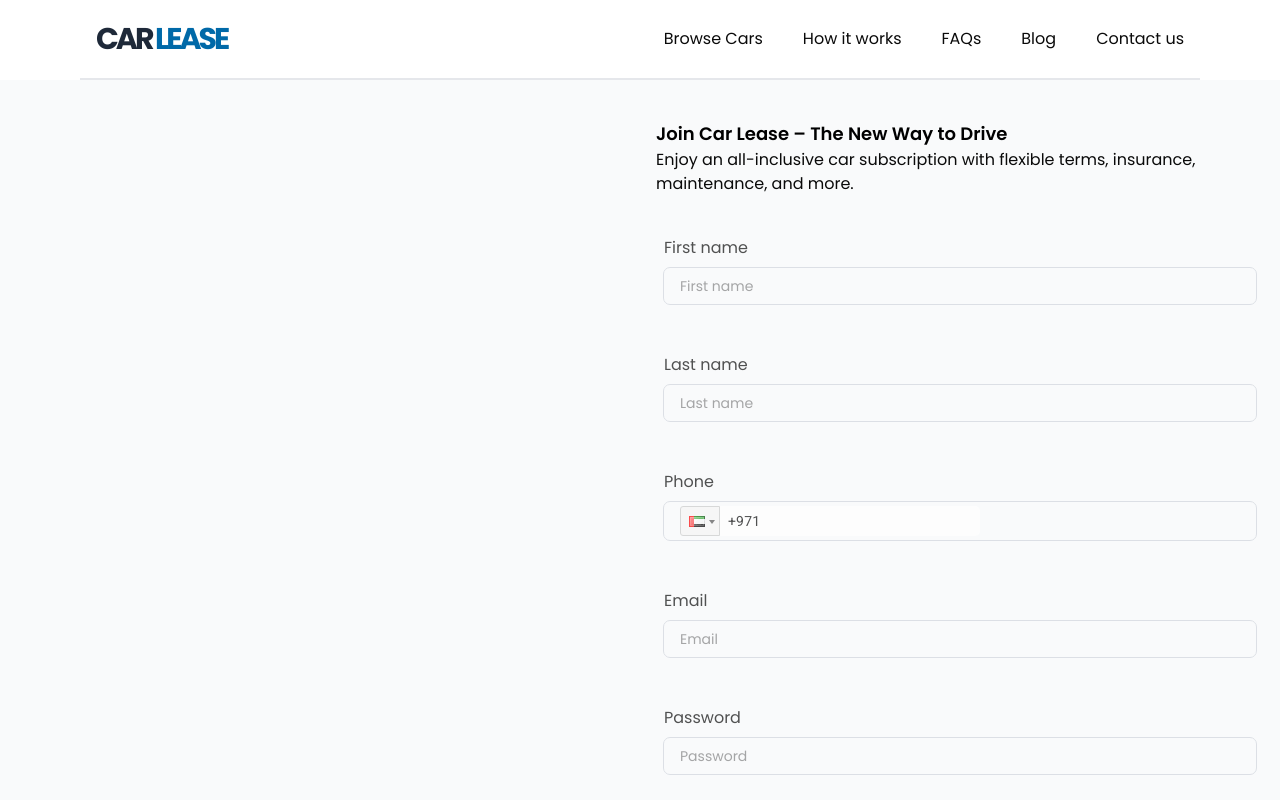
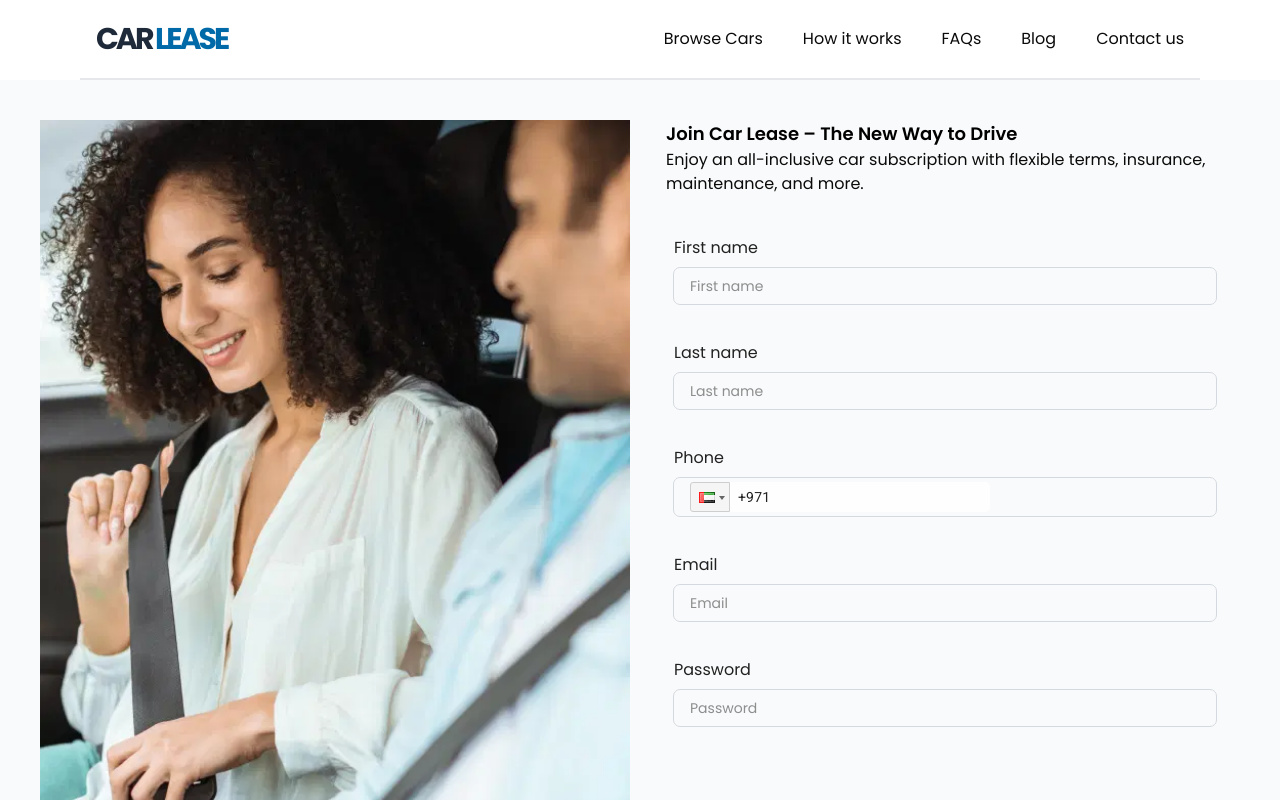
Before and after one commit to mohammedansarusman/leaseCars, a Next.js app: page /sign-up in a window 1280 px wide. Shown: the top 800 px of the page. Built offline with nearby package versions, Linux system fonts and the light colour scheme.

Commit message:
form completed

```diff
--- a/src/app/sign-up/page.jsx
+++ b/src/app/sign-up/page.jsx
@@ -1,13 +1,19 @@
 
 import { SignUpPage } from "@/components/signInOut/SignUpPage";
+import Image from "next/image";
 
 export default function SignPage() {
   return (
-    <div className="pt-20 w-full bg-gray-50 grid grid-cols-1 lg:grid-cols-2">
+    <div className="pt-20 w-full bg-gray-50 grid grid-cols-1 md:grid-cols-2 items-start px-10 gap-5">
       {/* Image */}
-      <div className="hidden lg:block w-1/2 "></div>
-      {/* form */}
-      <SignUpPage />
+      <div className="w-full pt-10 hidden md:block">
+        <Image alt="registration-form-image" src="/registrationImage.webp" width={150} height={200} className="w-full object-contain"/>
+      </div>
+      <div className="w-full">
+        {/* form */}
+        <SignUpPage />
+      </div>
+
     </div>
   );
 }
--- a/src/components/signInOut/SignUpPage.jsx
+++ b/src/components/signInOut/SignUpPage.jsx
@@ -25,7 +25,10 @@ export const SignUpPage = () => {
     event.preventDefault();
     isFormValidOnSubmit();
     // handle form submission logic here
-    console.log("Form submitted");
+    if(!errorMessage.firstName && !errorMessage.lastName){
+      console.log("Form submitted");
+
+    }
   };
   const handleChange = (event) => {
     const { name, value } = event?.target;
@@ -34,9 +37,8 @@ export const SignUpPage = () => {
       [name]: value,
     }));
   }
-  const handleMobileChange = (value,country) => {
-    console.log("Selected country: ", country.dialCode.length);
-    console.log("Mobile number changed to: ", value);
+  const handleMobileChange = (value) => {
+
     setFields((prevFields) => ({
       ...prevFields,
       mobile: value,
@@ -97,13 +99,15 @@ export const SignUpPage = () => {
       [name]: message,
     }));
   }
-  const isMobileValidOnBlur = (event) => {
-    console.log("Mobile field blurred",event.target.value.length);
-    const { mobile } = fields;
+  const isMobileValidOnBlur = (event,country) => {
+    const {value} = event.target;
+    const length = country.dialCode.length;
+    const cleanMobileNo = value.replace(/\+|\s/g, "").length;
+    const result = cleanMobileNo-length
     let message = "";
 
-    if(!mobile.trim()) {
-      message = "Mobile number is required";
+    if(result<8) {
+      message = "Mobile number is required minimum 8 digits";
     }
 
     setErrorMessage((prev) => ({
@@ -119,7 +123,7 @@ export const SignUpPage = () => {
       <Heading />
       {/* form contents */}
       <form
-        className="py-10 px-6 grid grid-cols-1 gap-4 opacity-70"
+        className="py-10 px-6 grid grid-cols-1 opacity-90 md:gap-1"
         onSubmit={handleSubmit}
         noValidate
         autoComplete="off"
@@ -187,9 +191,9 @@ export const SignUpPage = () => {
           message = {errorMessage.password}
         />
         <button
-          className="w-20 h-10 bg-sky-700 text-white transition-colors duration-300 mt-10"
+          className="w-20 h-10 bg-sky-700 text-white hover:bg-sky-900 cursor-pointer
+          transition-colors duration-300 mt-10"
           type="submit"
-          // disabled={!registerButton}
         >
           Register
         </button>
```
Also changed, not shown: public/registrationImage.webp (added).
